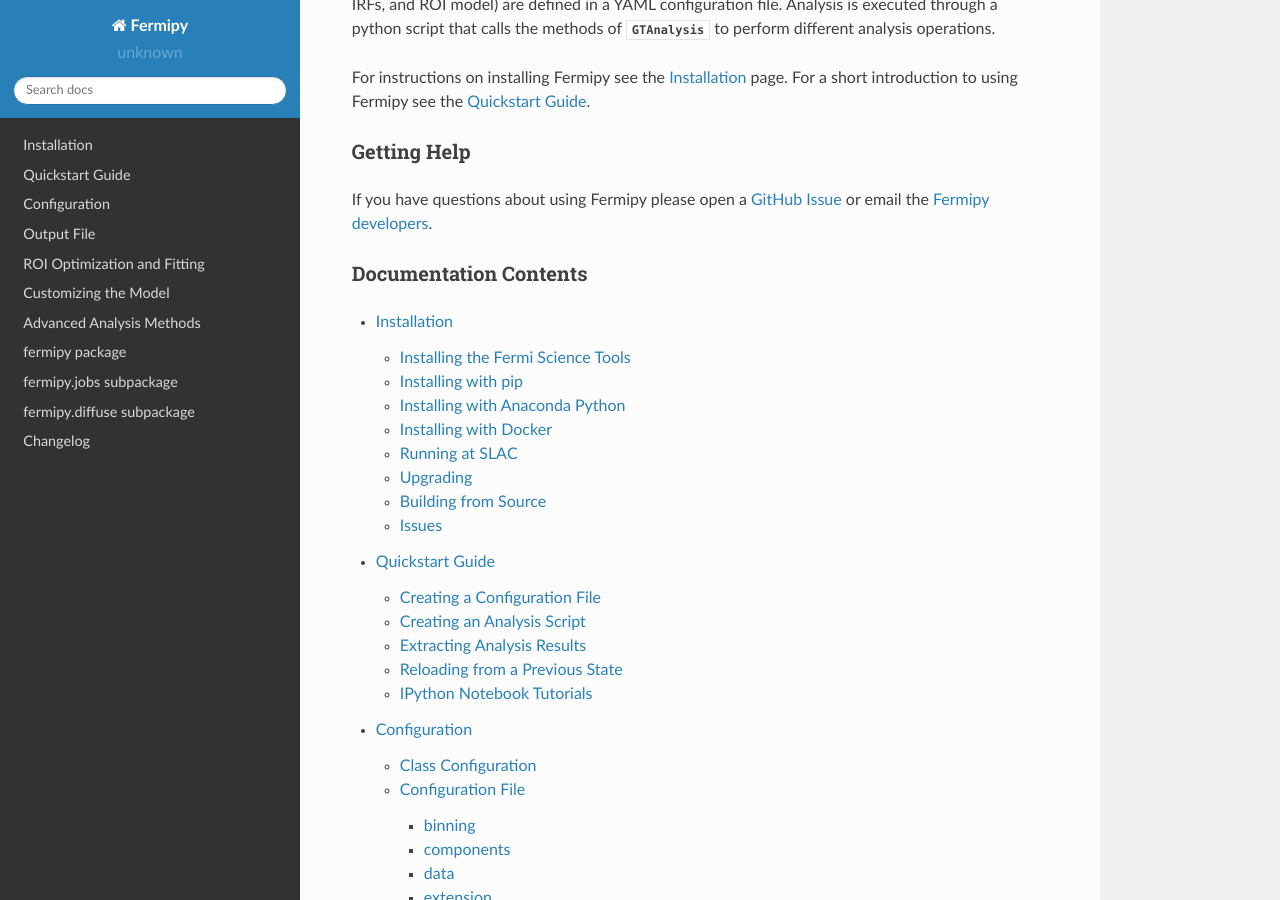
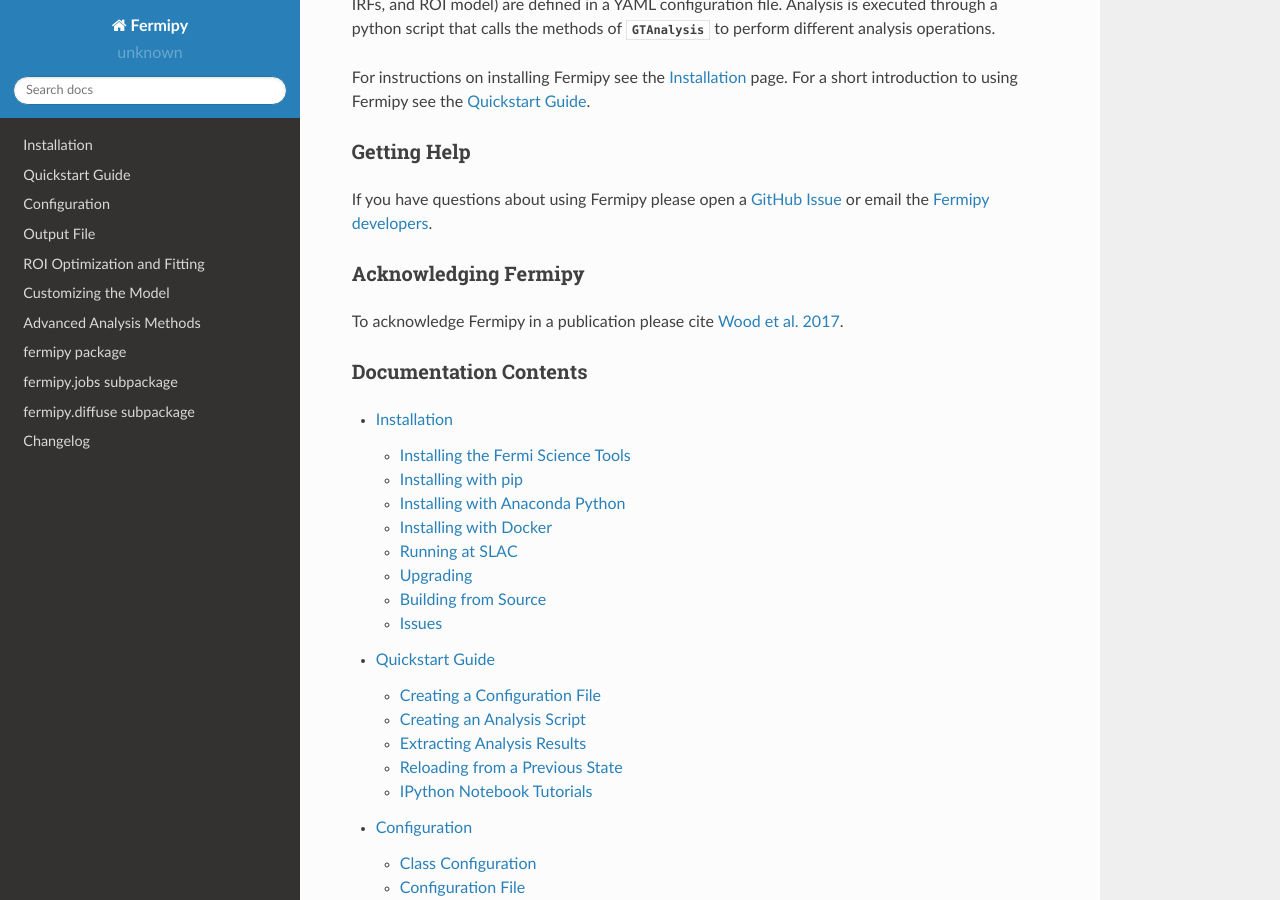
Before and after one commit to fermiPy/fermipy, a Sphinx documentation site: the page built from docs/index.rst, in a window 1280 px wide and 900 px high, scrolled down 559 px. Built offline with Sphinx 7.4.7 and the Read the Docs theme 2.0.0, drawn with Linux system fonts in a browser that asks for light colours.

Commit message:
Add instructions for acknowledgements.

```diff
--- a/docs/index.rst
+++ b/docs/index.rst
@@ -49,6 +49,13 @@
 <https://github.com/fermiPy/fermipy/issues>`_ or email the `Fermipy
 developers <mailto:fermipy.developers@gmail.com>`_.
 
+Acknowledging Fermipy
+---------------------
+
+To acknowledge Fermipy in a publication please cite `Wood et al. 2017
+<http://adsabs.harvard.edu/abs/2017arXiv170709551W>`_.
+
+
 Documentation Contents
 ----------------------
 
```
